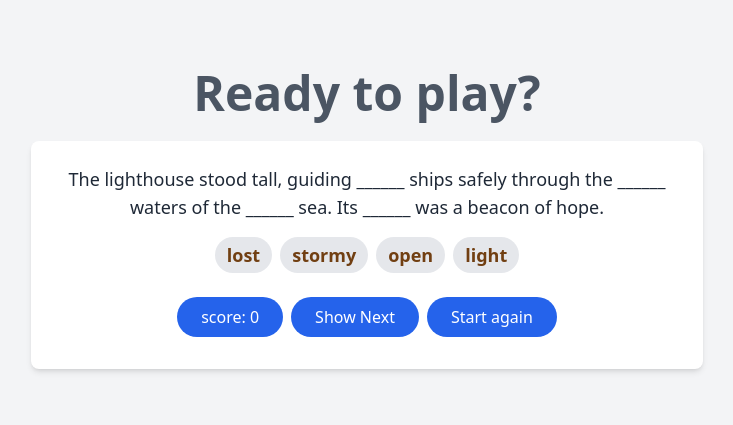
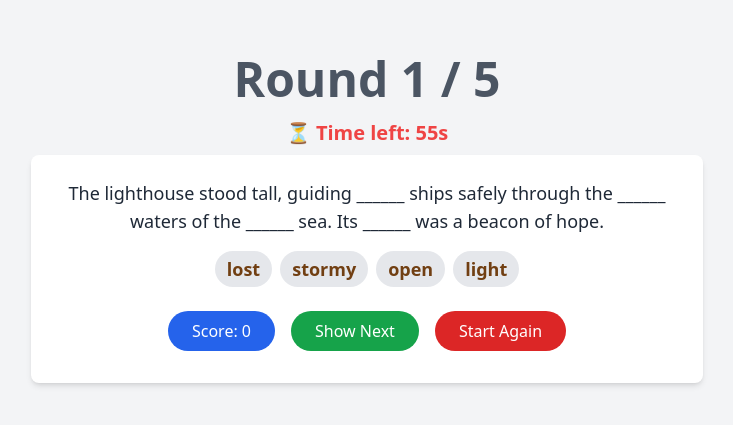
Before and after one commit to ambikamishra03/Sentence_construction, a React (Create React App) app: page /quize in a window 1280 px wide. Shown: the part 181-606 px from the top of the page, without its empty margins (273-1006 px from the left). Built offline with nearby package versions, Linux system fonts and the light colour scheme.

Commit message:
quize page updated with timer

```diff
--- a/src/components/quizePage.js
+++ b/src/components/quizePage.js
@@ -1,69 +1,124 @@
-import React, { useState } from "react";
+import React, { useState, useEffect } from "react";
 import { sentences, removedWords, filledSentences } from "../assets/data";
 import { useNavigate } from "react-router-dom";
 
 const QuizePage = () => {
+  const navigate = useNavigate();
   const getRandomIndex = () => Math.floor(Math.random() * sentences.length);
 
   const [index, setIndex] = useState(getRandomIndex());
-  const [sentence, setSentence] = useState(sentences[index]);
+  const [filledWords, setFilledWords] = useState([]);
   const [score, setScore] = useState(0);
-  const navigate = useNavigate();
+  const [round, setRound] = useState(1);
+  const [timeLeft, setTimeLeft] = useState(60);
+  const [isCompleted, setIsCompleted] = useState(false); // check if sentence is fully filled
 
-  function handleNext() {
+  const blanksCount = (sentences[index].match(/______+/g) || []).length;
+
+  const handleWordClick = (word) => {
+    if (filledWords.length >= blanksCount || isCompleted) return;
+
+    const updatedFilled = [...filledWords, word];
+    setFilledWords(updatedFilled);
+
+    if (updatedFilled.length === blanksCount) {
+      setIsCompleted(true); // lock input
+    }
+  };
+
+  const getDisplayedSentence = () => {
+    let i = 0;
+    return sentences[index].replace(/______+/g, () => filledWords[i++] || "______");
+  };
+
+  const moveToNextSentence = () => {
+    const filledSentence = sentences[index].replace(/______+/g, () => filledWords.shift());
+    if (filledSentence === filledSentences[index]) {
+      setScore((prev) => prev + 1);
+    }
+
+    if (round >= 5) {
+      alert(`✅ Game Over! Your final score is ${score}.`);
+      navigate("/");
+      return;
+    }
+
     const newIndex = getRandomIndex();
     setIndex(newIndex);
-    setSentence(sentences[newIndex]);
-  }
-  function handleStart() {
+    setFilledWords([]);
+    setIsCompleted(false);
+    setRound((prev) => prev + 1);
+    setTimeLeft(60);
+  };
+
+  const handleStartAgain = () => {
     setScore(0);
+    setRound(1);
+    setTimeLeft(60);
+    const newIndex = getRandomIndex();
+    setIndex(newIndex);
+    setFilledWords([]);
+    setIsCompleted(false);
     navigate("/");
-  }
+  };
 
-  function fillDetails(e) {
-    const val = sentence[index];
-    for (let i = 0; i < val.length; i++) {
-      if (val[i] === "______") {
-      val[i] = e.target.innerHTML;
-      }
-    }
-    if (val === filledSentences[index]) {
-      setScore((prev) =>  prev=prev + 1);
-    }
-  }
+  useEffect(() => {
+    const timer = setInterval(() => {
+      setTimeLeft((prev) => {
+        if (prev === 1) {
+          clearInterval(timer);
+          moveToNextSentence();
+          return 60;
+        }
+        return prev - 1;
+      });
+    }, 1000);
+
+    return () => clearInterval(timer);
+  }, [round]);
+
   return (
     <div className="min-h-screen flex flex-col justify-center items-center bg-gray-100 px-4">
-      <h2 className="text-5xl font-bold text-gray-600 mb-6">Ready to play?</h2>
+      <h2 className="text-5xl font-bold text-gray-600 mb-4">Round {round} / 5</h2>
+      <p className="text-xl text-red-500 font-bold mb-2">⏳ Time left: {timeLeft}s</p>
+
       <div className="max-w-2xl bg-white p-6 rounded-lg shadow-md text-center">
-        <p className="text-lg text-gray-800 mb-4">{sentence}</p>
-        <div className="flex justify-center gap-2 mb-4">
+        <p className="text-lg text-gray-800 mb-4">{getDisplayedSentence()}</p>
+
+        <div className="flex justify-center gap-2 mb-4 flex-wrap">
           {removedWords[index].map((word, i) => (
             <button
               key={i}
-              onClick={fillDetails}
-              className="bg-gray-200 text-yellow-900 px-3 py-1 rounded-full font-semibold text-lg"
+              onClick={() => handleWordClick(word)}
+              disabled={filledWords.includes(word) || isCompleted}
+              className={`${
+                filledWords.includes(word) || isCompleted
+                  ? "bg-gray-400 text-white cursor-not-allowed"
+                  : "bg-gray-200 text-yellow-900"
+              } px-3 py-1 rounded-full font-semibold text-lg`}
             >
               {word}
             </button>
           ))}
         </div>
+
         <div>
-        <button className="bg-blue-600 text-white px-6 py-2 rounded-full hover:bg-blue-700 transition-all m-2">
-          score: {score}
-
-        </button>
-        <button
-          onClick={handleNext}
-          className="bg-blue-600 text-white px-6 py-2 rounded-full hover:bg-blue-700 transition-all"
-        >
-          Show Next
-        </button>
-        <button className="bg-blue-600 text-white px-6 py-2 rounded-full hover:bg-blue-700 transition-all m-2"
-        onClick={handleStart}>
-          Start again
-        </button>
+          <button className="bg-blue-600 text-white px-6 py-2 rounded-full m-2">
+            Score: {score}
+          </button>
+          <button
+            onClick={moveToNextSentence}
+            className="bg-green-600 text-white px-6 py-2 rounded-full m-2 hover:bg-green-700"
+          >
+            Show Next
+          </button>
+          <button
+            onClick={handleStartAgain}
+            className="bg-red-600 text-white px-6 py-2 rounded-full m-2 hover:bg-red-700"
+          >
+            Start Again
+          </button>
         </div>
-
       </div>
     </div>
   );
```
